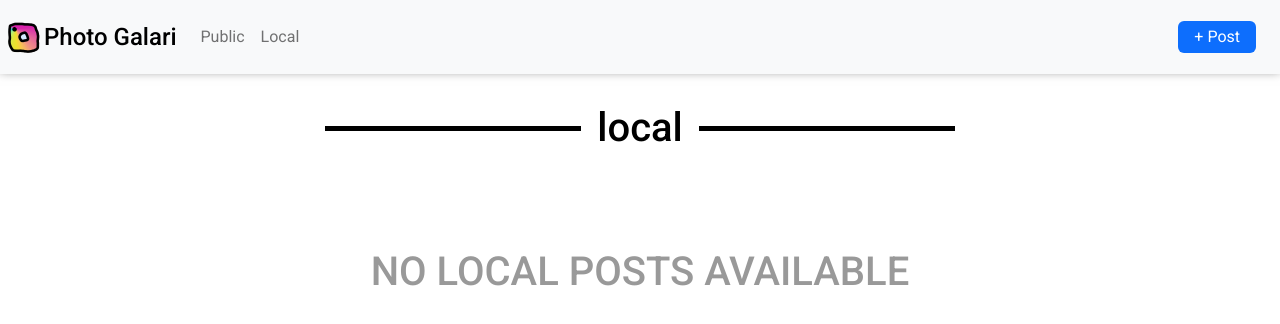
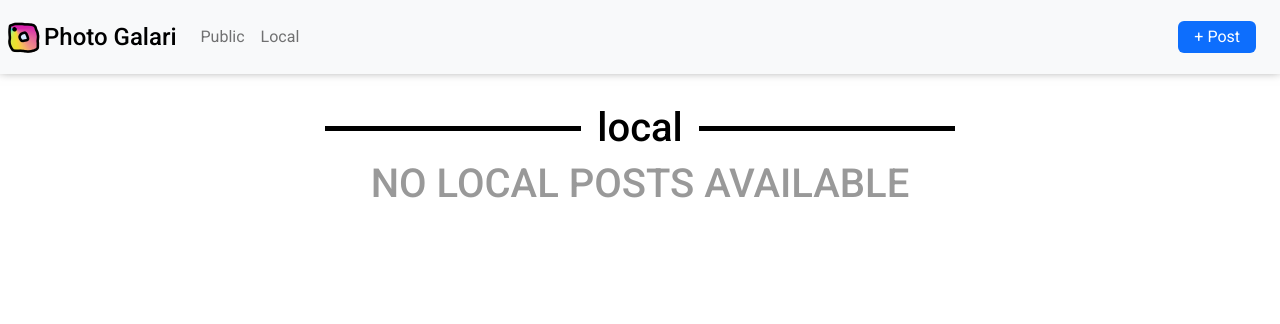
Before and after one commit to Meedil/Meedil.github.io, a React (Create React App) app: page /local in a window 1280 px wide. Shown: the top 324 px of the page. Built offline with nearby package versions, Linux system fonts and the light colour scheme.

Commit message:
local posts adjustment

```diff
--- a/src/Components/Pages/LocalPosts.tsx
+++ b/src/Components/Pages/LocalPosts.tsx
@@ -32,7 +32,7 @@ export default function LocalPosts(props:localPostsProps){
             <div className="horizontal-line"></div>
         </div>
     </div>
-    <div className="container mt-5 pt-5">
+    <div className="container">
          <div className="row justify-content-center">{posts.length ? posts : <h1 className="no-posts">NO LOCAL POSTS AVAILABLE</h1>}</div>
     </div>
     </>;
```
